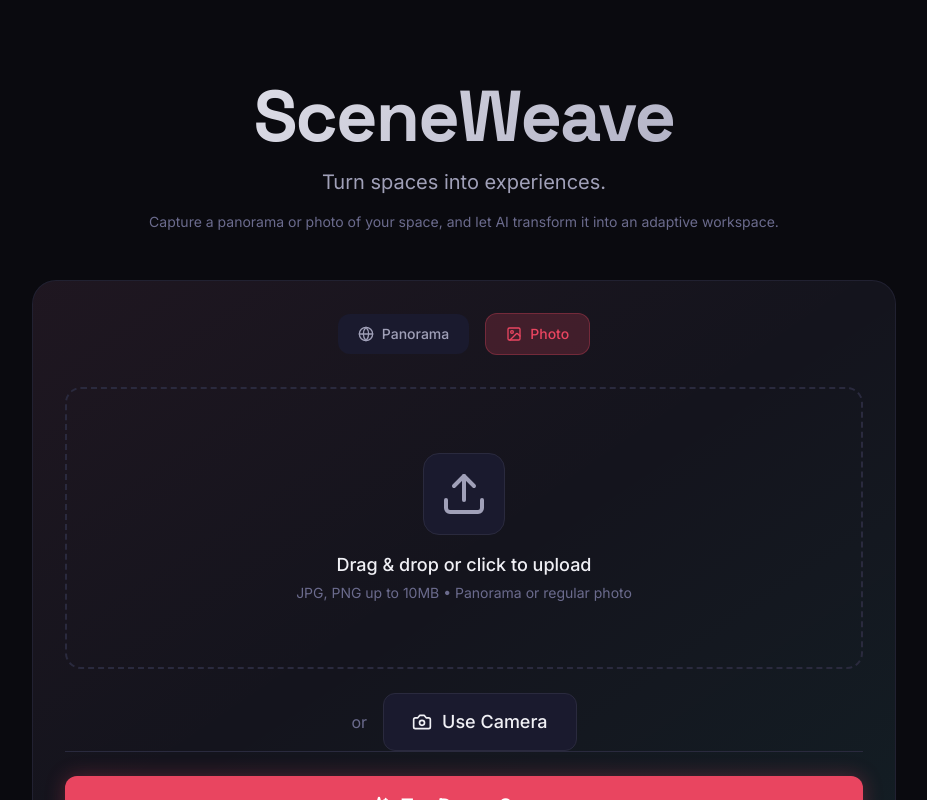
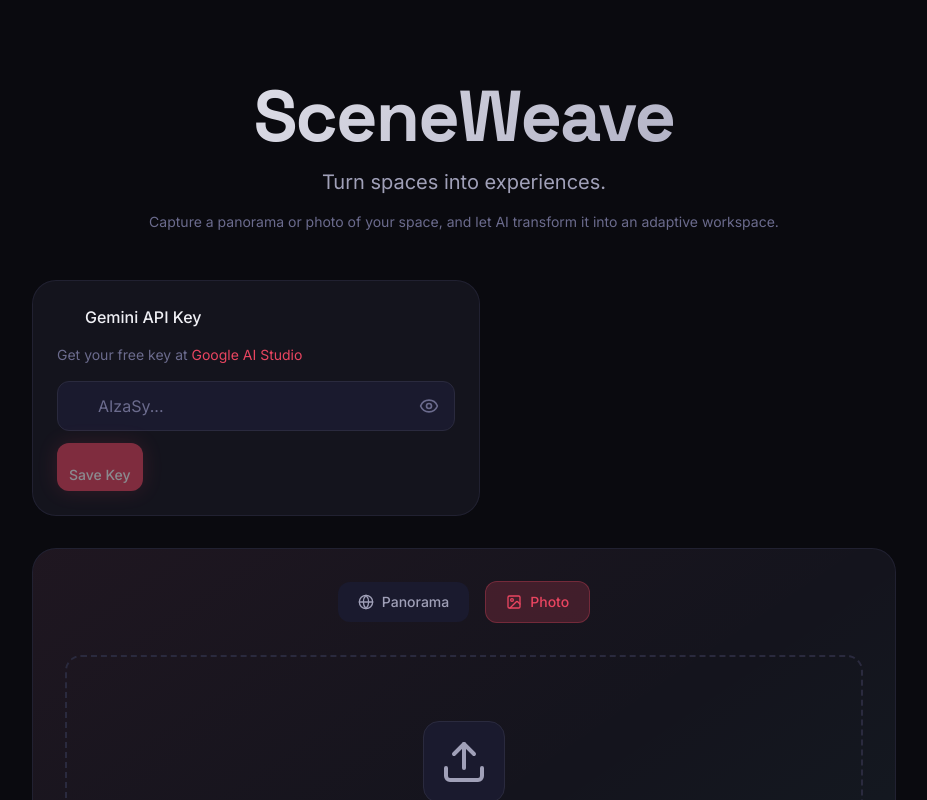
Before and after one commit to ziuus/sceneweave, a Next.js app: page / in a window 1280 px wide. Shown: the top 800 px of the page, without its empty margins (176-1103 px from the left). Built offline with nearby package versions, Linux system fonts and the light colour scheme.

Commit message:
Add API key input UI for user-provided Gemini key

```diff
--- a/src/components/capture/CaptureArea.tsx
+++ b/src/components/capture/CaptureArea.tsx
@@ -2,11 +2,12 @@
 
 import React, { useState, useRef, useCallback, ChangeEvent } from 'react';
 import { motion, AnimatePresence } from 'framer-motion';
-import { Camera, Upload, Image, Globe, Sparkles, Loader2, Check } from 'lucide-react';
+import { Camera, Upload, Image, Globe, Sparkles, Loader2, Check, Key, ChevronDown } from 'lucide-react';
 import { Button, GlassPanel, Input } from '@/components/ui';
 import { useApp } from '@/lib/store/AppContext';
 import { CapturedInput, InputType } from '@/lib/scene/types';
 import { createDemoPanoramaDataUrl } from '@/lib/scene/demoScene';
+import { ApiKeyInput } from '@/components/ui/ApiKeyInput';
 
 export function CaptureArea() {
   const { setCapturedInput, setStage, setDemo, setError } = useApp();
@@ -158,6 +159,15 @@
           Capture a panorama or photo of your space, and let AI transform it into an adaptive workspace.
         </motion.p>
       </div>
+
+      <motion.div
+        initial={{ opacity: 0, y: 20 }}
+        animate={{ opacity: 1, y: 0 }}
+        transition={{ delay: 0.3 }}
+        className="mb-8"
+      >
+        <ApiKeyInput />
+      </motion.div>
 
       <GlassPanel
         variant="strong"
--- /dev/null
+++ b/src/components/ui/ApiKeyInput.tsx
@@ -0,0 +1,173 @@
+'use client';
+
+import React, { useState, useEffect } from 'react';
+import { motion } from 'framer-motion';
+import { Key, Eye, EyeOff, Check, X, Loader2 } from 'lucide-react';
+import { GlassPanel, Button, Input, Icon } from '@/components/ui';
+
+export function ApiKeyInput() {
+  const [apiKey, setApiKey] = useState('');
+  const [showKey, setShowKey] = useState(false);
+  const [saved, setSaved] = useState(false);
+  const [testing, setTesting] = useState(false);
+  const [testResult, setTestResult] = useState<'success' | 'error' | null>(null);
+
+  useEffect(() => {
+    const stored = localStorage.getItem('gemini_api_key');
+    if (stored) {
+      setApiKey(stored);
+      setSaved(true);
+    }
+  }, []);
+
+  const handleSave = () => {
+    if (apiKey.trim()) {
+      localStorage.setItem('gemini_api_key', apiKey.trim());
+      setSaved(true);
+      setTestResult(null);
+    } else {
+      localStorage.removeItem('gemini_api_key');
+      setSaved(false);
+    }
+  };
+
+  const handleTest = async () => {
+    if (!apiKey.trim()) return;
+    setTesting(true);
+    setTestResult(null);
+
+    try {
+      const res = await fetch('https://generativelanguage.googleapis.com/v1beta/models/gemini-1.5-flash:generateContent', {
+        method: 'POST',
+        headers: {
+          'Content-Type': 'application/json',
+          'x-goog-api-key': apiKey.trim(),
+        },
+        body: JSON.stringify({
+          contents: [{ parts: [{ text: 'Say "OK"' }] }],
+        }),
+      });
+
+      if (res.ok) {
+        setTestResult('success');
+      } else {
+        setTestResult('error');
+      }
+    } catch {
+      setTestResult('error');
+    } finally {
+      setTesting(false);
+    }
+  };
+
+  const handleClear = () => {
+    setApiKey('');
+    localStorage.removeItem('gemini_api_key');
+    setSaved(false);
+    setTestResult(null);
+  };
+
+  return (
+    <GlassPanel variant="strong" padding="lg" radius="xl" className="w-full max-w-md">
+      <div className="flex items-center gap-2 mb-4">
+        <Icon name="key" size={20} className="text-accent-primary" />
+        <h3 className="font-medium text-text-primary">Gemini API Key</h3>
+      </div>
+
+      <p className="text-sm text-text-muted mb-4">
+        Get your free key at <a href="https://makersuite.google.com/app/apikey" target="_blank" rel="noopener noreferrer" className="text-accent-primary hover:underline">Google AI Studio</a>
+      </p>
+
+      <div className="relative mb-3">
+        <Input
+          type={showKey ? 'text' : 'password'}
+          value={apiKey}
+          onChange={(e) => setApiKey(e.target.value)}
+          placeholder="AIzaSy..."
+          leftIcon={<Key className="w-5 h-5" />}
+          rightIcon={
+            <div className="flex items-center gap-1">
+              <button
+                type="button"
+                onClick={() => setShowKey(!showKey)}
+                className="p-1 text-text-muted hover:text-text-primary"
+                aria-label={showKey ? 'Hide key' : 'Show key'}
+              >
+                {showKey ? <EyeOff className="w-5 h-5" /> : <Eye className="w-5 h-5" />}
+              </button>
+            </div>
+          }
+        />
+      </div>
+
+      <div className="flex items-center gap-2">
+        <Button
+          variant={saved ? 'secondary' : 'primary'}
+          size="sm"
+          onClick={handleSave}
+          disabled={!apiKey.trim() && !saved}
+        >
+          {saved ? (
+            <>
+              <Check className="w-4 h-4 mr-1.5" />
+              Saved
+            </>
+          ) : (
+            <>
+              <Icon name="key" size={16} />
+              Save Key
+            </>
+          )}
+        </Button>
+
+        {saved && (
+          <Button variant="ghost" size="sm" onClick={handleClear} className="text-text-muted hover:text-red-400">
+            <X className="w-4 h-4" />
+          </Button>
+        )}
+      </div>
+
+      {saved && (
+        <motion.div
+          initial={{ opacity: 0, height: 0 }}
+          animate={{ opacity: 1, height: 'auto' }}
+          className="mt-4 pt-4 border-t border-bg-border"
+        >
+          <div className="flex items-center gap-2">
+            <Button
+              variant="secondary"
+              size="sm"
+              onClick={handleTest}
+              disabled={testing}
+              loading={testing}
+            >
+              Test Key
+            </Button>
+
+            {testResult === 'success' && (
+              <motion.span
+                initial={{ opacity: 0, scale: 0.8 }}
+                animate={{ opacity: 1, scale: 1 }}
+                className="flex items-center gap-1 text-green-400 text-sm"
+              >
+                <Check className="w-4 h-4" />
+                Valid
+              </motion.span>
+            )}
+
+            {testResult === 'error' && (
+              <motion.span
+                initial={{ opacity: 0, scale: 0.8 }}
+                animate={{ opacity: 1, scale: 1 }}
+                className="flex items-center gap-1 text-red-400 text-sm"
+              >
+                <X className="w-4 h-4" />
+                Invalid
+              </motion.span>
+            )}
+          </div>
+        </motion.div>
+      )}
+    </GlassPanel>
+  );
+}
--- a/src/components/ui/index.ts
+++ b/src/components/ui/index.ts
@@ -2,3 +2,4 @@
 export { Button } from './Button';
 export { Input } from './Input';
 export { Icon, createIcon } from './Icon';
+export { ApiKeyInput } from './ApiKeyInput';
--- a/src/lib/ai/gemini.ts
+++ b/src/lib/ai/gemini.ts
@@ -156,11 +156,18 @@
 
 export { mockAIProvider };
 
+function getApiKey(): string | null {
+  if (typeof window !== 'undefined') {
+    return localStorage.getItem('gemini_api_key');
+  }
+  return process.env.GEMINI_API_KEY || process.env.NEXT_PUBLIC_GEMINI_API_KEY || null;
+}
+
 export const geminiProvider = {
   name: 'gemini',
 
   async analyzeScene(imageData: string, inputType: AIInputType): Promise<SceneAnalysis> {
-    const apiKey = process.env.GEMINI_API_KEY || process.env.NEXT_PUBLIC_GEMINI_API_KEY;
+    const apiKey = getApiKey();
     if (!apiKey) {
       throw new Error('Gemini API key not configured');
     }
@@ -168,7 +175,7 @@
   },
 
   async interpretIntent(input: string): Promise<string> {
-    const apiKey = process.env.GEMINI_API_KEY || process.env.NEXT_PUBLIC_GEMINI_API_KEY;
+    const apiKey = getApiKey();
     if (!apiKey) {
       return mockAIProvider.interpretIntent(input);
     }
@@ -195,9 +202,9 @@
 
 export async function getAIProvider() {
   const providerName = process.env.NEXT_PUBLIC_AI_PROVIDER || 'auto';
+  const apiKey = getApiKey();
 
-  if (providerName === 'gemini' || (providerName === 'auto' && (process.env.GEMINI_API_KEY || process.env.NEXT_PUBLIC_GEMINI_API_KEY))) {
-    const apiKey = process.env.GEMINI_API_KEY || process.env.NEXT_PUBLIC_GEMINI_API_KEY;
+  if (providerName === 'gemini' || (providerName === 'auto' && apiKey)) {
     if (apiKey) {
       return geminiProvider;
     }
```
